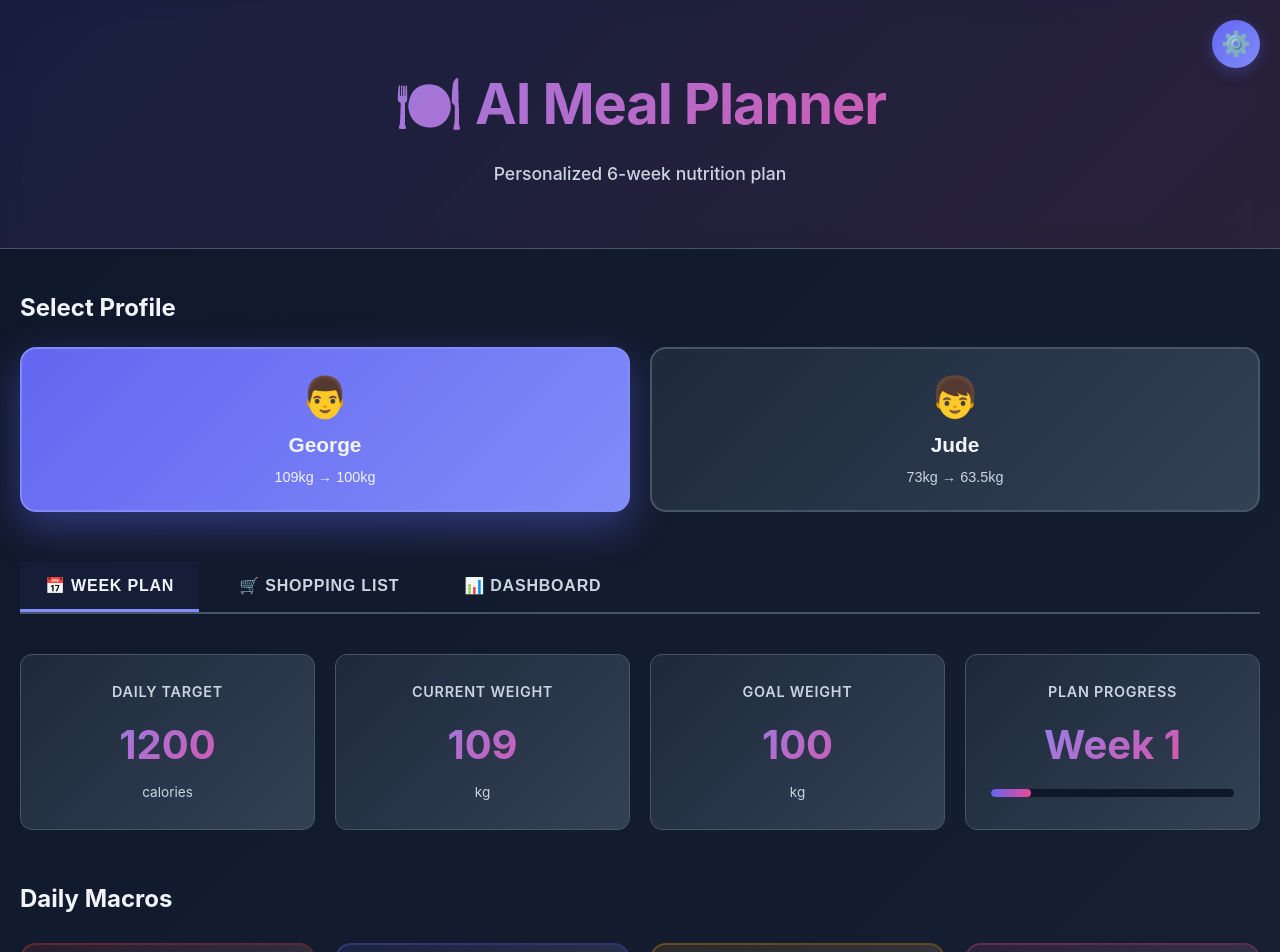
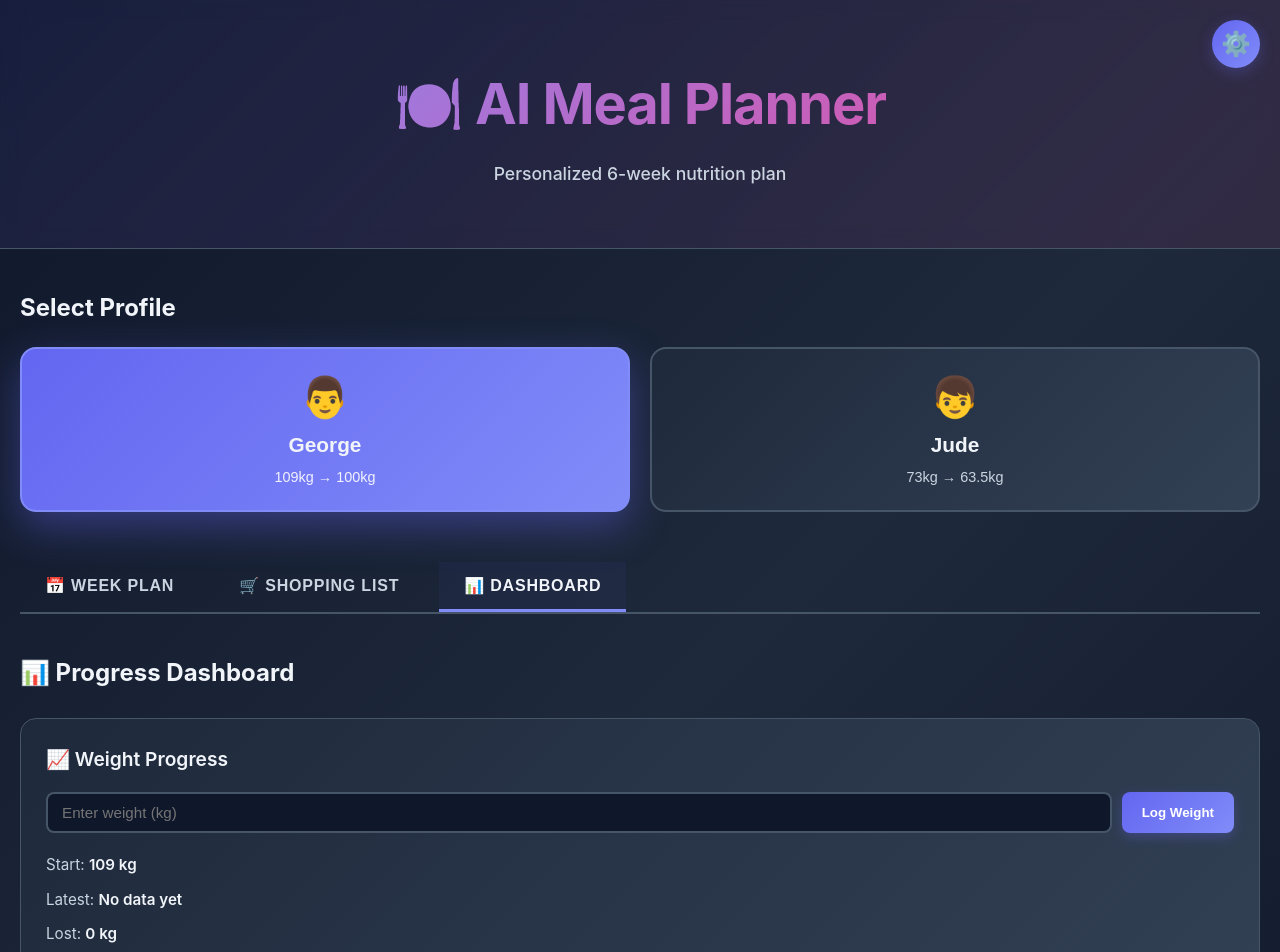
Before and after one commit to gmatthews18/meal-planner, a React (Create React App) app: page / in a window 1280 px wide. Shown: the top 952 px of the page. Built offline with nearby package versions, Linux system fonts and the light colour scheme; the HTML template or start-up script is replaced by a standard one.

Commit message:
Add weight tracking to dashboard - log weight, view progress, see history

```diff
--- a/src/App.css
+++ b/src/App.css
@@ -1202,6 +1202,95 @@ body {
   transition: width 0.3s ease;
 }
 
+.weight-card {
+  grid-column: 1 / -1;
+}
+
+.weight-input-section {
+  margin-bottom: 20px;
+}
+
+.input-group {
+  display: flex;
+  gap: 10px;
+}
+
+.input-group input {
+  flex: 1;
+  padding: 10px 14px;
+  background: var(--bg-primary);
+  border: 2px solid var(--border);
+  border-radius: 8px;
+  color: var(--text-primary);
+  font-size: 0.95rem;
+  transition: all 0.3s ease;
+}
+
+.input-group input:focus {
+  outline: none;
+  border-color: var(--primary-light);
+  box-shadow: 0 0 0 3px rgba(99, 102, 241, 0.1);
+}
+
+.btn-primary-small {
+  padding: 10px 20px;
+  background: linear-gradient(135deg, var(--primary) 0%, var(--primary-light) 100%);
+  border: none;
+  border-radius: 8px;
+  color: white;
+  font-weight: 600;
+  cursor: pointer;
+  transition: all 0.3s ease;
+  box-shadow: 0 4px 12px rgba(99, 102, 241, 0.3);
+}
+
+.btn-primary-small:hover {
+  transform: translateY(-2px);
+  box-shadow: 0 6px 16px rgba(99, 102, 241, 0.4);
+}
+
+.btn-primary-small:active {
+  transform: translateY(0);
+}
+
+.weight-history {
+  margin-top: 20px;
+  padding-top: 20px;
+  border-top: 1px solid var(--border);
+}
+
+.history-title {
+  font-size: 0.9rem;
+  font-weight: 600;
+  color: var(--text-primary);
+  margin-bottom: 10px;
+}
+
+.history-list {
+  display: flex;
+  flex-direction: column;
+  gap: 8px;
+}
+
+.history-item {
+  display: flex;
+  justify-content: space-between;
+  align-items: center;
+  padding: 8px 10px;
+  background: rgba(99, 102, 241, 0.05);
+  border-radius: 6px;
+  font-size: 0.9rem;
+}
+
+.history-date {
+  color: var(--text-secondary);
+}
+
+.history-weight {
+  color: var(--text-primary);
+  font-weight: 600;
+}
+
 .nutrition-summary p.good {
   color: var(--success);
   font-weight: 600;
--- a/src/App.jsx
+++ b/src/App.jsx
@@ -12,16 +12,21 @@ function App() {
   const [chatMessages, setChatMessages] = useState([]);
   const [chatInput, setChatInput] = useState('');
   const [loadingChat, setLoadingChat] = useState(false);
-  const [activeTab, setActiveTab] = useState('week'); // 'week', 'shopping', 'dashboard'
+  const [activeTab, setActiveTab] = useState('dashboard'); // 'week', 'shopping', 'dashboard'
   const [shoppingList, setShoppingList] = useState([]);
   const [customRestrictions, setCustomRestrictions] = useState([]);
+  const [weightHistory, setWeightHistory] = useState({});
+  const [newWeight, setNewWeight] = useState('');
+  const [weightInput, setWeightInput] = useState('');
 
   // Load saved data on mount
   useEffect(() => {
     const savedMeals = localStorage.getItem('saved_meals');
     const savedCalories = localStorage.getItem('daily_calories');
+    const savedWeights = localStorage.getItem('weight_history');
     if (savedMeals) setMeals(JSON.parse(savedMeals));
     if (savedCalories) setDailyCalories(JSON.parse(savedCalories));
+    if (savedWeights) setWeightHistory(JSON.parse(savedWeights));
     setEditingCalories({
       george: savedCalories ? JSON.parse(savedCalories).george || mealData.george.dailyCalories : mealData.george.dailyCalories,
       jude: savedCalories ? JSON.parse(savedCalories).jude || mealData.jude.dailyCalories : mealData.jude.dailyCalories
@@ -53,6 +58,20 @@ function App() {
     setDailyCalories(updated);
     localStorage.setItem('daily_calories', JSON.stringify(updated));
     setShowSettings(false);
+  };
+
+  const saveWeight = () => {
+    if (!weightInput || isNaN(weightInput)) return;
+    const today = new Date().toLocaleDateString('en-US', { year: 'numeric', month: 'short', day: 'numeric' });
+    const personKey = selectedPerson;
+    const updated = {
+      ...weightHistory,
+      [personKey]: [...(weightHistory[personKey] || []), { date: today, weight: parseFloat(weightInput) }]
+    };
+    setWeightHistory(updated);
+    localStorage.setItem('weight_history', JSON.stringify(updated));
+    setWeightInput('');
+    setNewWeight(parseFloat(weightInput));
   };
 
   const getTotals = (meals) => meals.reduce((a, m) => ({
@@ -613,18 +632,63 @@ function App() {
           <section className="dashboard-section">
             <h2>📊 Progress Dashboard</h2>
             <div className="dashboard-grid">
-              <div className="dashboard-card">
-                <h3>Weight Progress</h3>
-                <div className="progress-details">
-                  <p>Current: <strong>{person.currentWeight} kg</strong></p>
-                  <p>Target: <strong>{person.targetWeight} kg</strong></p>
-                  <p>To Lose: <strong>{(person.currentWeight - person.targetWeight).toFixed(1)} kg</strong></p>
-                  <div className="weight-bar">
-                    <div className="weight-progress" style={{
-                      width: `${((person.currentWeight - person.targetWeight) / (person.currentWeight - person.targetWeight) * 100)}%`
-                    }}></div>
+              <div className="dashboard-card weight-card">
+                <h3>📈 Weight Progress</h3>
+                <div className="weight-input-section">
+                  <div className="input-group">
+                    <input
+                      type="number"
+                      value={weightInput}
+                      onChange={e => setWeightInput(e.target.value)}
+                      placeholder="Enter weight (kg)"
+                      step="0.1"
+                      min="0"
+                      max="300"
+                    />
+                    <button onClick={saveWeight} className="btn-primary-small">Log Weight</button>
                   </div>
                 </div>
+
+                <div className="progress-details">
+                  {weightHistory[selectedPerson] && weightHistory[selectedPerson].length > 0 ? (
+                    <>
+                      <p>Latest: <strong>{weightHistory[selectedPerson][weightHistory[selectedPerson].length - 1].weight} kg</strong></p>
+                      <p>Started: <strong>{weightHistory[selectedPerson][0].weight} kg</strong></p>
+                      <p>Lost: <strong>{(weightHistory[selectedPerson][0].weight - weightHistory[selectedPerson][weightHistory[selectedPerson].length - 1].weight).toFixed(1)} kg</strong></p>
+                    </>
+                  ) : (
+                    <>
+                      <p>Start: <strong>{person.currentWeight} kg</strong></p>
+                      <p>Latest: <strong>No data yet</strong></p>
+                      <p>Lost: <strong>0 kg</strong></p>
+                    </>
+                  )}
+                  <p>Target: <strong>{person.targetWeight} kg</strong></p>
+
+                  <div className="weight-bar">
+                    {weightHistory[selectedPerson] && weightHistory[selectedPerson].length > 0 ? (
+                      <div className="weight-progress" style={{
+                        width: `${Math.min(((weightHistory[selectedPerson][0].weight - weightHistory[selectedPerson][weightHistory[selectedPerson].length - 1].weight) / (weightHistory[selectedPerson][0].weight - person.targetWeight)) * 100, 100)}%`
+                      }}></div>
+                    ) : (
+                      <div className="weight-progress" style={{ width: '0%' }}></div>
+                    )}
+                  </div>
+                </div>
+
+                {weightHistory[selectedPerson] && weightHistory[selectedPerson].length > 0 && (
+                  <div className="weight-history">
+                    <p className="history-title">Recent Entries</p>
+                    <div className="history-list">
+                      {weightHistory[selectedPerson].slice(-5).reverse().map((entry, idx) => (
+                        <div key={idx} className="history-item">
+                          <span className="history-date">{entry.date}</span>
+                          <span className="history-weight">{entry.weight} kg</span>
+                        </div>
+                      ))}
+                    </div>
+                  </div>
+                )}
               </div>
 
               <div className="dashboard-card">
```
